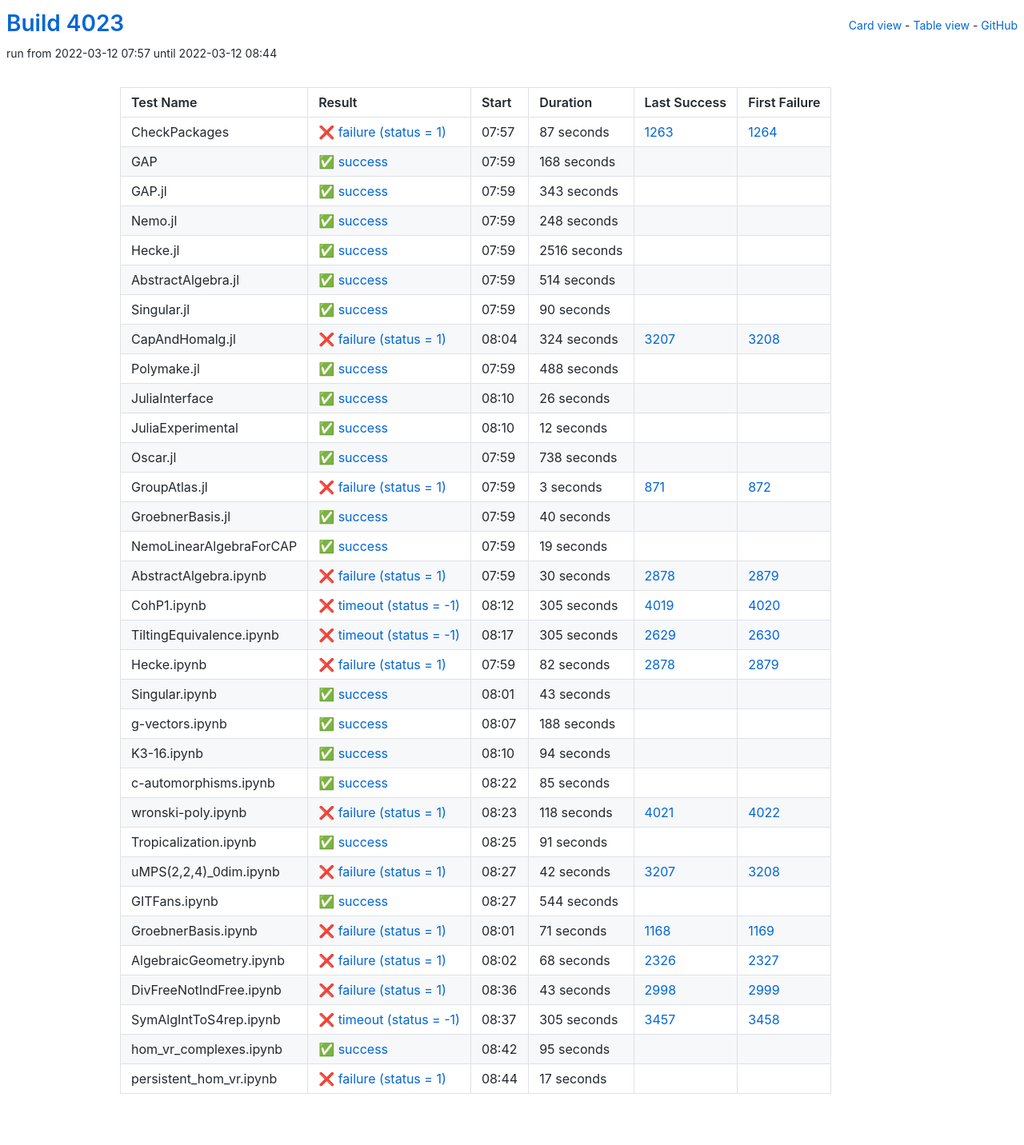
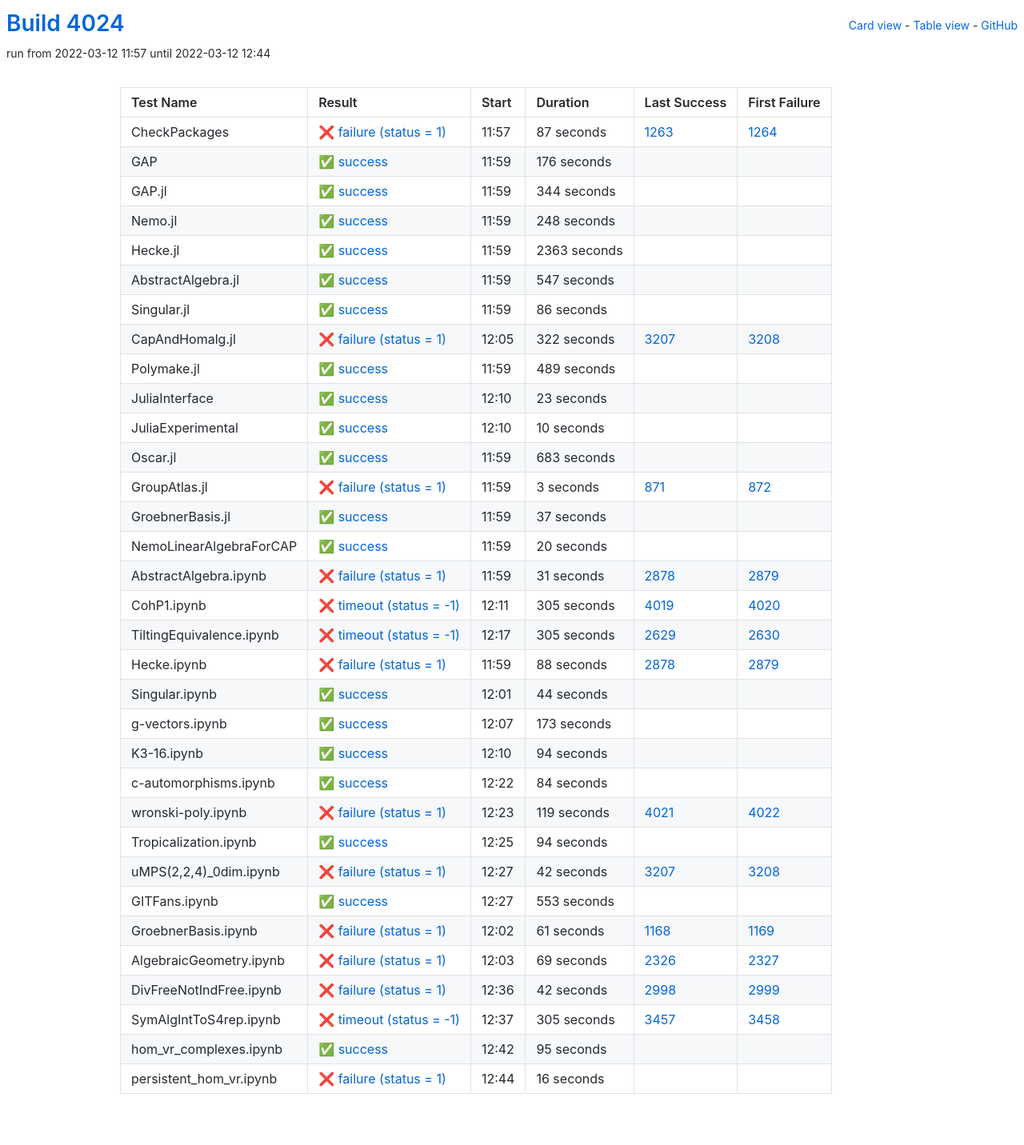
Before and after one commit to oscar-system/oscar-ci-status-stable, a Jekyll site: the page built from table.html, in a window 1280 px wide. Shown: the whole page at 80% size. Built offline with Jekyll 4.4.1, drawn with Linux system fonts in a browser that asks for light colours.

Commit message:
Build #4024

```diff
--- a/_data/ci.yml
+++ b/_data/ci.yml
@@ -1,6 +1,6 @@
 ---
-build: 4023
-build_url: https://oscarci.mathematik.uni-kl.de/job/oscar-stable/4023/
+build: 4024
+build_url: https://oscarci.mathematik.uni-kl.de/job/oscar-stable/4024/
 job: oscar-stable
 organization: oscar-system
 repo: oscar-ci-status-stable
@@ -8,8 +8,8 @@ repourl: https://github.com/oscar-system/oscar-ci-status-stable
 tests:
 - name: CheckPackages
   id: checkpackages
-  log: https://oscarci.mathematik.uni-kl.de/job/oscar-stable/4023/artifact/logs/build-4023/CheckPackages.log
-  start: 2022-03-12 07:57
+  log: https://oscarci.mathematik.uni-kl.de/job/oscar-stable/4024/artifact/logs/build-4024/CheckPackages.log
+  start: 2022-03-12 11:57
   success: false
   exitcode: 1
   status: failure
@@ -20,32 +20,32 @@ tests:
   first_failure_url: https://oscarci.mathematik.uni-kl.de/job/oscar-stable/1264/
 - name: GAP
   id: gap
-  log: https://oscarci.mathematik.uni-kl.de/job/oscar-stable/4023/artifact/logs/build-4023/GAP.log
-  start: 2022-03-12 07:59
+  log: https://oscarci.mathematik.uni-kl.de/job/oscar-stable/4024/artifact/logs/build-4024/GAP.log
+  start: 2022-03-12 11:59
   success: true
   exitcode: 0
   status: success
-  duration: 168
+  duration: 176
   last_success: false
   last_success_url:
   first_failure: false
   first_failure_url:
 - name: GAP.jl
   id: gap-jl
-  log: https://oscarci.mathematik.uni-kl.de/job/oscar-stable/4023/artifact/logs/build-4023/GAP.jl.log
-  start: 2022-03-12 07:59
+  log: https://oscarci.mathematik.uni-kl.de/job/oscar-stable/4024/artifact/logs/build-4024/GAP.jl.log
+  start: 2022-03-12 11:59
   success: true
   exitcode: 0
   status: success
-  duration: 343
+  duration: 344
   last_success: false
   last_success_url:
   first_failure: false
   first_failure_url:
 - name: Nemo.jl
   id: nemo-jl
-  log: https://oscarci.mathematik.uni-kl.de/job/oscar-stable/4023/artifact/logs/build-4023/Nemo.jl.log
-  start: 2022-03-12 07:59
+  log: https://oscarci.mathematik.uni-kl.de/job/oscar-stable/4024/artifact/logs/build-4024/Nemo.jl.log
+  start: 2022-03-12 11:59
   success: true
   exitcode: 0
   status: success
@@ -56,104 +56,104 @@ tests:
   first_failure_url:
 - name: Hecke.jl
   id: hecke-jl
-  log: https://oscarci.mathematik.uni-kl.de/job/oscar-stable/4023/artifact/logs/build-4023/Hecke.jl.log
-  start: 2022-03-12 07:59
+  log: https://oscarci.mathematik.uni-kl.de/job/oscar-stable/4024/artifact/logs/build-4024/Hecke.jl.log
+  start: 2022-03-12 11:59
   success: true
   exitcode: 0
   status: success
-  duration: 2516
+  duration: 2363
   last_success: false
   last_success_url:
   first_failure: false
   first_failure_url:
 - name: AbstractAlgebra.jl
   id: abstractalgebra-jl
-  log: https://oscarci.mathematik.uni-kl.de/job/oscar-stable/4023/artifact/logs/build-4023/AbstractAlgebra.jl.log
-  start: 2022-03-12 07:59
+  log: https://oscarci.mathematik.uni-kl.de/job/oscar-stable/4024/artifact/logs/build-4024/AbstractAlgebra.jl.log
+  start: 2022-03-12 11:59
   success: true
   exitcode: 0
   status: success
-  duration: 514
+  duration: 547
   last_success: false
   last_success_url:
   first_failure: false
   first_failure_url:
 - name: Singular.jl
   id: singular-jl
-  log: https://oscarci.mathematik.uni-kl.de/job/oscar-stable/4023/artifact/logs/build-4023/Singular.jl.log
-  start: 2022-03-12 07:59
+  log: https://oscarci.mathematik.uni-kl.de/job/oscar-stable/4024/artifact/logs/build-4024/Singular.jl.log
+  start: 2022-03-12 11:59
   success: true
   exitcode: 0
   status: success
-  duration: 90
+  duration: 86
   last_success: false
   last_success_url:
   first_failure: false
   first_failure_url:
 - name: CapAndHomalg.jl
   id: capandhomalg-jl
-  log: https://oscarci.mathematik.uni-kl.de/job/oscar-stable/4023/artifact/logs/build-4023/CapAndHomalg.jl.log
-  start: 2022-03-12 08:04
+  log: https://oscarci.mathematik.uni-kl.de/job/oscar-stable/4024/artifact/logs/build-4024/CapAndHomalg.jl.log
+  start: 2022-03-12 12:05
   success: false
   exitcode: 1
   status: failure
-  duration: 324
+  duration: 322
   last_success: 3207
   last_success_url: https://oscarci.mathematik.uni-kl.de/job/oscar-stable/3207/
   first_failure: 3208
   first_failure_url: https://oscarci.mathematik.uni-kl.de/job/oscar-stable/3208/
 - name: Polymake.jl
   id: polymake-jl
-  log: https://oscarci.mathematik.uni-kl.de/job/oscar-stable/4023/artifact/logs/build-4023/Polymake.jl.log
-  start: 2022-03-12 07:59
+  log: https://oscarci.mathematik.uni-kl.de/job/oscar-stable/4024/artifact/logs/build-4024/Polymake.jl.log
+  start: 2022-03-12 11:59
   success: true
   exitcode: 0
   status: success
-  duration: 488
+  duration: 489
   last_success: false
   last_success_url:
   first_failure: false
   first_failure_url:
 - name: JuliaInterface
   id: juliainterface
-  log: https://oscarci.mathematik.uni-kl.de/job/oscar-stable/4023/artifact/logs/build-4023/JuliaInterface.log
-  start: 2022-03-12 08:10
+  log: https://oscarci.mathematik.uni-kl.de/job/oscar-stable/4024/artifact/logs/build-4024/JuliaInterface.log
+  start: 2022-03-12 12:10
   success: true
   exitcode: 0
   status: success
-  duration: 26
+  duration: 23
   last_success: false
   last_success_url:
   first_failure: false
   first_failure_url:
 - name: JuliaExperimental
   id: juliaexperimental
-  log: https://oscarci.mathematik.uni-kl.de/job/oscar-stable/4023/artifact/logs/build-4023/JuliaExperimental.log
-  start: 2022-03-12 08:10
+  log: https://oscarci.mathematik.uni-kl.de/job/oscar-stable/4024/artifact/logs/build-4024/JuliaExperimental.log
+  start: 2022-03-12 12:10
   success: true
   exitcode: 0
   status: success
-  duration: 12
+  duration: 10
   last_success: false
   last_success_url:
   first_failure: false
   first_failure_url:
 - name: Oscar.jl
   id: oscar-jl
-  log: https://oscarci.mathematik.uni-kl.de/job/oscar-stable/4023/artifact/logs/build-4023/Oscar.jl.log
-  start: 2022-03-12 07:59
+  log: https://oscarci.mathematik.uni-kl.de/job/oscar-stable/4024/artifact/logs/build-4024/Oscar.jl.log
+  start: 2022-03-12 11:59
   success: true
   exitcode: 0
   status: success
-  duration: 738
+  duration: 683
   last_success: false
   last_success_url:
   first_failure: false
   first_failure_url:
 - name: GroupAtlas.jl
   id: groupatlas-jl
-  log: https://oscarci.mathematik.uni-kl.de/job/oscar-stable/4023/artifact/logs/build-4023/GroupAtlas.jl.log
-  start: 2022-03-12 07:59
+  log: https://oscarci.mathematik.uni-kl.de/job/oscar-stable/4024/artifact/logs/build-4024/GroupAtlas.jl.log
+  start: 2022-03-12 11:59
   success: false
   exitcode: 1
   status: failure
@@ -164,44 +164,44 @@ tests:
   first_failure_url: https://oscarci.mathematik.uni-kl.de/job/oscar-stable/872/
 - name: GroebnerBasis.jl
   id: groebnerbasis-jl
-  log: https://oscarci.mathematik.uni-kl.de/job/oscar-stable/4023/artifact/logs/build-4023/GroebnerBasis.jl.log
-  start: 2022-03-12 07:59
+  log: https://oscarci.mathematik.uni-kl.de/job/oscar-stable/4024/artifact/logs/build-4024/GroebnerBasis.jl.log
+  start: 2022-03-12 11:59
   success: true
   exitcode: 0
   status: success
-  duration: 40
+  duration: 37
   last_success: false
   last_success_url:
   first_failure: false
   first_failure_url:
 - name: NemoLinearAlgebraForCAP
   id: nemolinearalgebraforcap
-  log: https://oscarci.mathematik.uni-kl.de/job/oscar-stable/4023/artifact/logs/build-4023/NemoLinearAlgebraForCAP.log
-  start: 2022-03-12 07:59
+  log: https://oscarci.mathematik.uni-kl.de/job/oscar-stable/4024/artifact/logs/build-4024/NemoLinearAlgebraForCAP.log
+  start: 2022-03-12 11:59
   success: true
   exitcode: 0
   status: success
-  duration: 19
+  duration: 20
   last_success: false
   last_success_url:
   first_failure: false
   first_failure_url:
 - name: AbstractAlgebra.ipynb
   id: abstractalgebra-ipynb
-  log: https://oscarci.mathematik.uni-kl.de/job/oscar-stable/4023/artifact/logs/build-4023/AbstractAlgebra.ipynb.log
-  start: 2022-03-12 07:59
+  log: https://oscarci.mathematik.uni-kl.de/job/oscar-stable/4024/artifact/logs/build-4024/AbstractAlgebra.ipynb.log
+  start: 2022-03-12 11:59
   success: false
   exitcode: 1
   status: failure
-  duration: 30
+  duration: 31
   last_success: 2878
   last_success_url: https://oscarci.mathematik.uni-kl.de/job/oscar-stable/2878/
   first_failure: 2879
   first_failure_url: https://oscarci.mathematik.uni-kl.de/job/oscar-stable/2879/
 - name: CohP1.ipynb
   id: cohp1-ipynb
-  log: https://oscarci.mathematik.uni-kl.de/job/oscar-stable/4023/artifact/logs/build-4023/CohP1.ipynb.log
-  start: 2022-03-12 08:12
+  log: https://oscarci.mathematik.uni-kl.de/job/oscar-stable/4024/artifact/logs/build-4024/CohP1.ipynb.log
+  start: 2022-03-12 12:11
   success: false
   exitcode: -1
   status: timeout
@@ -212,8 +212,8 @@ tests:
   first_failure_url: https://oscarci.mathematik.uni-kl.de/job/oscar-stable/4020/
 - name: TiltingEquivalence.ipynb
   id: tiltingequivalence-ipynb
-  log: https://oscarci.mathematik.uni-kl.de/job/oscar-stable/4023/artifact/logs/build-4023/TiltingEquivalence.ipynb.log
-  start: 2022-03-12 08:17
+  log: https://oscarci.mathematik.uni-kl.de/job/oscar-stable/4024/artifact/logs/build-4024/TiltingEquivalence.ipynb.log
+  start: 2022-03-12 12:17
   success: false
   exitcode: -1
   status: timeout
@@ -224,44 +224,44 @@ tests:
   first_failure_url: https://oscarci.mathematik.uni-kl.de/job/oscar-stable/2630/
 - name: Hecke.ipynb
   id: hecke-ipynb
-  log: https://oscarci.mathematik.uni-kl.de/job/oscar-stable/4023/artifact/logs/build-4023/Hecke.ipynb.log
-  start: 2022-03-12 07:59
+  log: https://oscarci.mathematik.uni-kl.de/job/oscar-stable/4024/artifact/logs/build-4024/Hecke.ipynb.log
+  start: 2022-03-12 11:59
   success: false
   exitcode: 1
   status: failure
-  duration: 82
+  duration: 88
   last_success: 2878
   last_success_url: https://oscarci.mathematik.uni-kl.de/job/oscar-stable/2878/
   first_failure: 2879
   first_failure_url: https://oscarci.mathematik.uni-kl.de/job/oscar-stable/2879/
 - name: Singular.ipynb
   id: singular-ipynb
-  log: https://oscarci.mathematik.uni-kl.de/job/oscar-stable/4023/artifact/logs/build-4023/Singular.ipynb.log
-  start: 2022-03-12 08:01
+  log: https://oscarci.mathematik.uni-kl.de/job/oscar-stable/4024/artifact/logs/build-4024/Singular.ipynb.log
+  start: 2022-03-12 12:01
   success: true
   exitcode: 0
   status: success
-  duration: 43
+  duration: 44
   last_success: false
   last_success_url:
   first_failure: false
   first_failure_url:
 - name: g-vectors.ipynb
   id: g-vectors-ipynb
-  log: https://oscarci.mathematik.uni-kl.de/job/oscar-stable/4023/artifact/logs/build-4023/g-vectors.ipynb.log
-  start: 2022-03-12 08:07
+  log: https://oscarci.mathematik.uni-kl.de/job/oscar-stable/4024/artifact/logs/build-4024/g-vectors.ipynb.log
+  start: 2022-03-12 12:07
   success: true
   exitcode: 0
   status: success
-  duration: 188
+  duration: 173
   last_success: false
   last_success_url:
   first_failure: false
   first_failure_url:
 - name: K3-16.ipynb
   id: k3-16-ipynb
-  log: https://oscarci.mathematik.uni-kl.de/job/oscar-stable/4023/artifact/logs/build-4023/K3-16.ipynb.log
-  start: 2022-03-12 08:10
+  log: https://oscarci.mathematik.uni-kl.de/job/oscar-stable/4024/artifact/logs/build-4024/K3-16.ipynb.log
+  start: 2022-03-12 12:10
   success: true
   exitcode: 0
   status: success
@@ -272,44 +272,44 @@ tests:
   first_failure_url:
 - name: c-automorphisms.ipynb
   id: c-automorphisms-ipynb
-  log: https://oscarci.mathematik.uni-kl.de/job/oscar-stable/4023/artifact/logs/build-4023/c-automorphisms.ipynb.log
-  start: 2022-03-12 08:22
+  log: https://oscarci.mathematik.uni-kl.de/job/oscar-stable/4024/artifact/logs/build-4024/c-automorphisms.ipynb.log
+  start: 2022-03-12 12:22
   success: true
   exitcode: 0
   status: success
-  duration: 85
+  duration: 84
   last_success: false
   last_success_url:
   first_failure: false
   first_failure_url:
 - name: wronski-poly.ipynb
   id: wronski-poly-ipynb
-  log: https://oscarci.mathematik.uni-kl.de/job/oscar-stable/4023/artifact/logs/build-4023/wronski-poly.ipynb.log
-  start: 2022-03-12 08:23
+  log: https://oscarci.mathematik.uni-kl.de/job/oscar-stable/4024/artifact/logs/build-4024/wronski-poly.ipynb.log
+  start: 2022-03-12 12:23
   success: false
   exitcode: 1
   status: failure
-  duration: 118
+  duration: 119
   last_success: 4021
   last_success_url: https://oscarci.mathematik.uni-kl.de/job/oscar-stable/4021/
   first_failure: 4022
   first_failure_url: https://oscarci.mathematik.uni-kl.de/job/oscar-stable/4022/
 - name: Tropicalization.ipynb
   id: tropicalization-ipynb
-  log: https://oscarci.mathematik.uni-kl.de/job/oscar-stable/4023/artifact/logs/build-4023/Tropicalization.ipynb.log
-  start: 2022-03-12 08:25
+  log: https://oscarci.mathematik.uni-kl.de/job/oscar-stable/4024/artifact/logs/build-4024/Tropicalization.ipynb.log
+  start: 2022-03-12 12:25
   success: true
   exitcode: 0
   status: success
-  duration: 91
+  duration: 94
   last_success: false
   last_success_url:
   first_failure: false
   first_failure_url:
 - name: uMPS(2,2,4)_0dim.ipynb
   id: umps-2-2-4-0dim-ipynb
-  log: https://oscarci.mathematik.uni-kl.de/job/oscar-stable/4023/artifact/logs/build-4023/uMPS-2-2-4-_0dim.ipynb.log
-  start: 2022-03-12 08:27
+  log: https://oscarci.mathematik.uni-kl.de/job/oscar-stable/4024/artifact/logs/build-4024/uMPS-2-2-4-_0dim.ipynb.log
+  start: 2022-03-12 12:27
   success: false
   exitcode: 1
   status: failure
@@ -320,56 +320,56 @@ tests:
   first_failure_url: https://oscarci.mathematik.uni-kl.de/job/oscar-stable/3208/
 - name: GITFans.ipynb
   id: gitfans-ipynb
-  log: https://oscarci.mathematik.uni-kl.de/job/oscar-stable/4023/artifact/logs/build-4023/GITFans.ipynb.log
-  start: 2022-03-12 08:27
+  log: https://oscarci.mathematik.uni-kl.de/job/oscar-stable/4024/artifact/logs/build-4024/GITFans.ipynb.log
+  start: 2022-03-12 12:27
   success: true
   exitcode: 0
   status: success
-  duration: 544
+  duration: 553
   last_success: false
   last_success_url:
   first_failure: false
   first_failure_url:
 - name: GroebnerBasis.ipynb
   id: groebnerbasis-ipynb
-  log: https://oscarci.mathematik.uni-kl.de/job/oscar-stable/4023/artifact/logs/build-4023/GroebnerBasis.ipynb.log
-  start: 2022-03-12 08:01
+  log: https://oscarci.mathematik.uni-kl.de/job/oscar-stable/4024/artifact/logs/build-4024/GroebnerBasis.ipynb.log
+  start: 2022-03-12 12:02
   success: false
   exitcode: 1
   status: failure
-  duration: 71
+  duration: 61
   last_success: 1168
   last_success_url: https://oscarci.mathematik.uni-kl.de/job/oscar-stable/1168/
   first_failure: 1169
   first_failure_url: https://oscarci.mathematik.uni-kl.de/job/oscar-stable/1169/
 - name: AlgebraicGeometry.ipynb
   id: algebraicgeometry-ipynb
-  log: https://oscarci.mathematik.uni-kl.de/job/oscar-stable/4023/artifact/logs/build-4023/AlgebraicGeometry.ipynb.log
-  start: 2022-03-12 08:02
+  log: https://oscarci.mathematik.uni-kl.de/job/oscar-stable/4024/artifact/logs/build-4024/AlgebraicGeometry.ipynb.log
+  start: 2022-03-12 12:03
   success: false
   exitcode: 1
   status: failure
-  duration: 68
+  duration: 69
   last_success: 2326
   last_success_url: https://oscarci.mathematik.uni-kl.de/job/oscar-stable/2326/
   first_failure: 2327
   first_failure_url: https://oscarci.mathematik.uni-kl.de/job/oscar-stable/2327/
 - name: DivFreeNotIndFree.ipynb
   id: divfreenotindfree-ipynb
-  log: https://oscarci.mathematik.uni-kl.de/job/oscar-stable/4023/artifact/logs/build-4023/DivFreeNotIndFree.ipynb.log
-  start: 2022-03-12 08:36
+  log: https://oscarci.mathematik.uni-kl.de/job/oscar-stable/4024/artifact/logs/build-4024/DivFreeNotIndFree.ipynb.log
+  start: 2022-03-12 12:36
   success: false
   exitcode: 1
   status: failure
-  duration: 43
+  duration: 42
   last_success: 2998
   last_success_url: https://oscarci.mathematik.uni-kl.de/job/oscar-stable/2998/
   first_failure: 2999
   first_failure_url: https://oscarci.mathematik.uni-kl.de/job/oscar-stable/2999/
 - name: SymAlgIntToS4rep.ipynb
   id: symalginttos4rep-ipynb
-  log: https://oscarci.mathematik.uni-kl.de/job/oscar-stable/4023/artifact/logs/build-4023/SymAlgIntToS4rep.ipynb.log
-  start: 2022-03-12 08:37
+  log: https://oscarci.mathematik.uni-kl.de/job/oscar-stable/4024/artifact/logs/build-4024/SymAlgIntToS4rep.ipynb.log
+  start: 2022-03-12 12:37
   success: false
   exitcode: -1
   status: timeout
@@ -380,8 +380,8 @@ tests:
   first_failure_url: https://oscarci.mathematik.uni-kl.de/job/oscar-stable/3458/
 - name: hom_vr_complexes.ipynb
   id: hom-vr-complexes-ipynb
-  log: https://oscarci.mathematik.uni-kl.de/job/oscar-stable/4023/artifact/logs/build-4023/hom_vr_complexes.ipynb.log
-  start: 2022-03-12 08:42
+  log: https://oscarci.mathematik.uni-kl.de/job/oscar-stable/4024/artifact/logs/build-4024/hom_vr_complexes.ipynb.log
+  start: 2022-03-12 12:42
   success: true
   exitcode: 0
   status: success
@@ -392,12 +392,12 @@ tests:
   first_failure_url:
 - name: persistent_hom_vr.ipynb
   id: persistent-hom-vr-ipynb
-  log: https://oscarci.mathematik.uni-kl.de/job/oscar-stable/4023/artifact/logs/build-4023/persistent_hom_vr.ipynb.log
-  start: 2022-03-12 08:44
+  log: https://oscarci.mathematik.uni-kl.de/job/oscar-stable/4024/artifact/logs/build-4024/persistent_hom_vr.ipynb.log
+  start: 2022-03-12 12:44
   success: false
   exitcode: 1
   status: failure
-  duration: 17
+  duration: 16
   last_success: false
   last_success_url:
   first_failure: false
```
Also changed, not shown: README.md.
